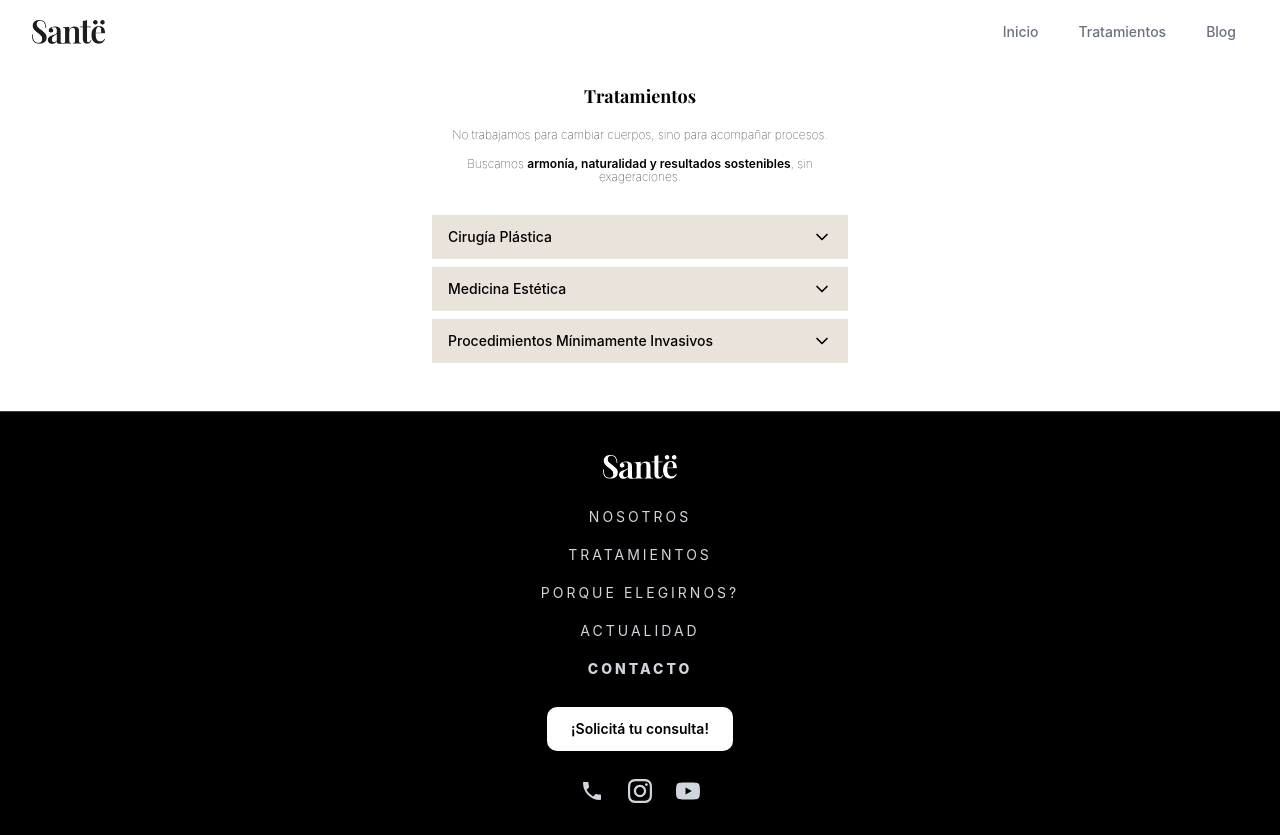
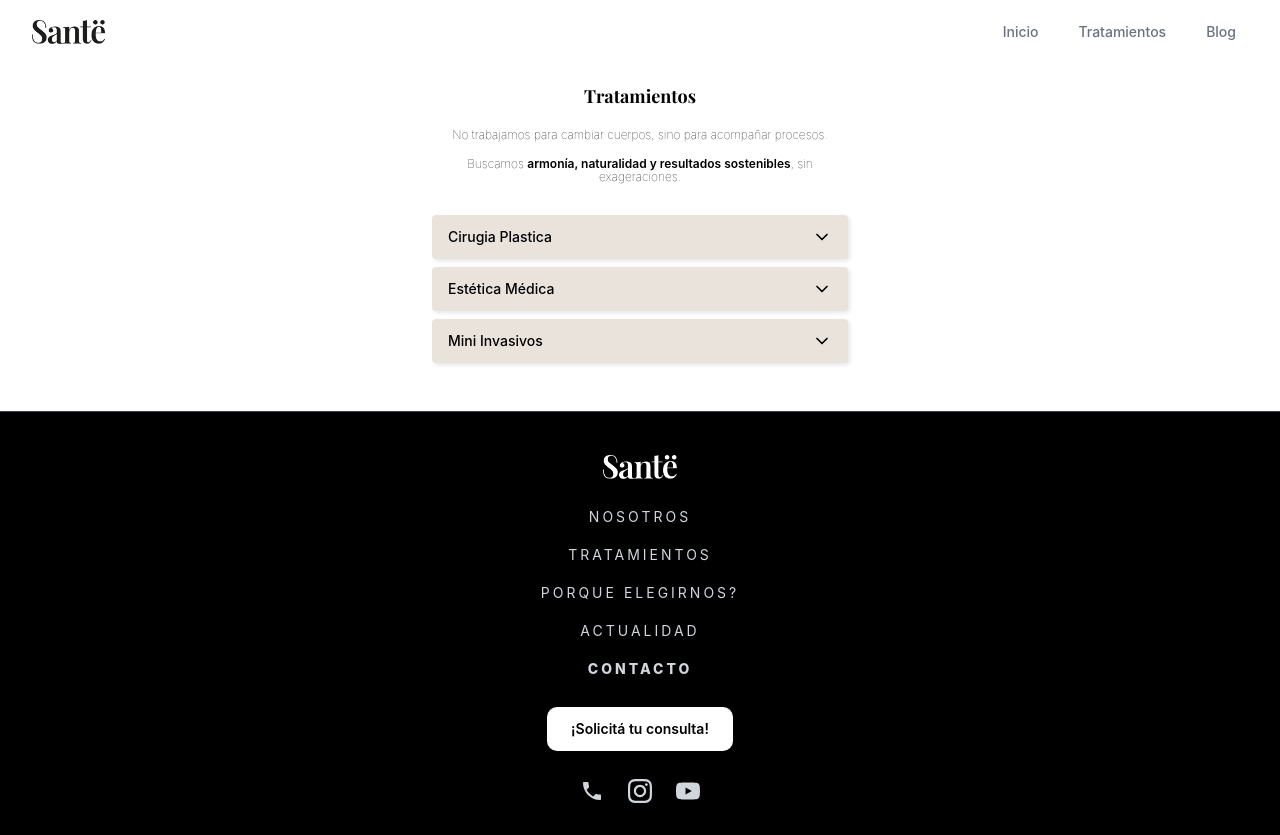
Before and after one commit to CatBoxy/landing-mock, a Next.js app: page /tratamientos in a window 1280 px wide. Built offline with nearby package versions, Linux system fonts and the light colour scheme; a web font is replaced by a local one.

Commit message:
added treatments

```diff
--- a/src/app/tratamientos/page.tsx
+++ b/src/app/tratamientos/page.tsx
@@ -1,29 +1,9 @@
 import { PublicLayout } from "@/components/layout/PublicLayout";
 import { ContactoSection } from "@/components/ContactoSection";
 import { DropdownContainer } from "@/components/DropdownContainer";
+import { treatments } from "@/lib/tratamientos";
 
 export default function TratamientosPage() {
-  const dropdownItems = [
-    {
-      id: "cirugia",
-      title: "Cirugía Plástica",
-      content:
-        "Ofrecemos procedimientos quirúrgicos de alta calidad para el rostro y cuerpo, incluyendo rinoplastia, blefaroplastia, lifting facial, liposucción y cirugía mamaria. Cada procedimiento es personalizado y realizado con técnicas avanzadas para lograr resultados naturales y duraderos."
-    },
-    {
-      id: "estetica",
-      title: "Medicina Estética",
-      content:
-        "Nuestros tratamientos no quirúrgicos incluyen toxina botulínica, rellenos dérmicos, hilos tensores, peelings químicos y tratamientos con láser. Utilizamos tecnología de vanguardia para rejuvenecimiento facial y corporal sin tiempo de recuperación."
-    },
-    {
-      id: "minimamente",
-      title: "Procedimientos Mínimamente Invasivos",
-      content:
-        "Tratamientos que ofrecen resultados visibles con mínima invasión: radiofrecuencia, ultrasonido focalizado, microneedling y tratamientos con plasma rico en plaquetas. Ideales para quienes buscan mejoras sin cirugía."
-    }
-  ];
-
   return (
     <PublicLayout>
       <div className="bg-main-bg pb-12">
@@ -50,7 +30,7 @@ export default function TratamientosPage() {
 
         {/* Dropdowns Section */}
         <div className="px-4 max-w-md mx-auto mt-8">
-          <DropdownContainer items={dropdownItems} />
+          <DropdownContainer treatments={treatments} />
         </div>
       </div>
       {/* Contacto Section */}
--- a/src/components/Dropdown.tsx
+++ b/src/components/Dropdown.tsx
@@ -1,47 +1,105 @@
 "use client";
-import React, { useState } from "react";
+import React from "react";
 import { ChevronDown } from "lucide-react";
 
 interface DropdownProps {
   title: string;
-  content: string;
+  description?: string[];
+  children?: React.ReactNode;
+  level: number;
   isActive: boolean;
   onToggle: () => void;
 }
 
+const levelStyles = {
+  0: {
+    default: "bg-[#E9E3DC]",
+    active: "bg-[#C1C5B4]"
+  },
+  1: {
+    default: "bg-[#C1C5B4]",
+    active: "bg-[#F3F3F3]"
+  },
+  2: {
+    default: "bg-[#F3F3F3]",
+    active: "bg-[#F3F3F3]"
+  }
+};
+
 export function Dropdown({
   title,
-  content,
+  description,
+  children,
+  level,
   isActive,
   onToggle
 }: DropdownProps) {
+  const styles =
+    levelStyles[level as keyof typeof levelStyles] || levelStyles[0];
+
+  const renderDescription = () => {
+    if (!description || description.length === 0) return null;
+
+    const [firstDescription, ...remaining] = description;
+
+    return (
+      <div className="space-y-3">
+        <p className="font-main font-light text-sm text-black leading-relaxed">
+          {firstDescription}
+        </p>
+
+        {remaining.length > 1 ? (
+          <ul className="space-y-1">
+            {remaining.map((item, index) => (
+              <li
+                key={index}
+                className="font-main font-light text-sm text-black leading-relaxed flex items-start"
+              >
+                <span className="mr-2">•</span>
+                <span>{item}</span>
+              </li>
+            ))}
+          </ul>
+        ) : remaining.length === 1 ? (
+          <p className="font-main font-light text-sm text-gray-600 italic leading-relaxed">
+            {remaining[0]}
+          </p>
+        ) : null}
+      </div>
+    );
+  };
+
+  const hasContent = description && description.length > 0;
+  const hasChildren = children && React.Children.count(children) > 0;
+
   return (
     <div className="w-full">
       {/* Dropdown Header */}
       <button
         onClick={onToggle}
-        className={`w-full px-4 py-3 text-left transition-colors duration-200 ${
-          isActive ? "bg-[#C1C5B4]" : "bg-[#E9E3DC]"
-        }`}
+        className={`w-full px-4 py-3 text-left transition-colors duration-200 rounded ${
+          isActive ? styles.active : styles.default
+        } shadow-[2px_2px_4px_rgba(0,0,0,0.1)]`}
       >
         <div className="flex items-center justify-between">
           <span className="font-main font-medium text-sm text-black">
             {title}
           </span>
-          <ChevronDown
-            className={`w-5 h-5 text-black transition-transform duration-200 ${
-              isActive ? "rotate-180" : "rotate-0"
-            }`}
-          />
+          {(hasContent || hasChildren) && (
+            <ChevronDown
+              className={`w-5 h-5 text-black transition-transform duration-200 ${
+                isActive ? "rotate-180" : "rotate-0"
+              }`}
+            />
+          )}
         </div>
       </button>
 
       {/* Dropdown Content */}
       {isActive && (
-        <div className="bg-[#E9E3DC] px-4 py-3">
-          <p className="font-main font-light text-sm text-black leading-relaxed">
-            {content}
-          </p>
+        <div className="bg-white px-4 py-3">
+          {hasContent && renderDescription()}
+          {hasChildren && <div className="mt-3 space-y-2">{children}</div>}
         </div>
       )}
     </div>
--- a/src/components/DropdownContainer.tsx
+++ b/src/components/DropdownContainer.tsx
@@ -2,38 +2,58 @@
 import React, { useState } from "react";
 import { Dropdown } from "./Dropdown";
 
-interface DropdownItem {
-  id: string;
-  title: string;
-  content: string;
+interface TreatmentNode {
+  label: string;
+  description?: string[];
+  children?: TreatmentNode[];
 }
 
 interface DropdownContainerProps {
-  items: DropdownItem[];
+  treatments: TreatmentNode[];
 }
 
-export function DropdownContainer({ items }: DropdownContainerProps) {
-  const [activeDropdown, setActiveDropdown] = useState<string | null>(null);
+interface ActiveDropdowns {
+  [key: string]: boolean;
+}
+
+export function DropdownContainer({ treatments }: DropdownContainerProps) {
+  const [activeDropdowns, setActiveDropdowns] = useState<ActiveDropdowns>({});
 
   const handleToggle = (dropdownId: string) => {
-    if (activeDropdown === dropdownId) {
-      setActiveDropdown(null);
-    } else {
-      setActiveDropdown(dropdownId);
-    }
+    setActiveDropdowns((prev) => ({
+      ...prev,
+      [dropdownId]: !prev[dropdownId]
+    }));
+  };
+
+  const renderTreatmentNode = (
+    node: TreatmentNode,
+    level: number,
+    parentId?: string
+  ): React.ReactNode => {
+    const nodeId = parentId ? `${parentId}-${node.label}` : node.label;
+    const isActive = activeDropdowns[nodeId] || false;
+
+    return (
+      <Dropdown
+        key={nodeId}
+        title={node.label}
+        description={node.description}
+        level={level}
+        isActive={isActive}
+        onToggle={() => handleToggle(nodeId)}
+      >
+        {node.children &&
+          node.children.map((child) =>
+            renderTreatmentNode(child, level + 1, nodeId)
+          )}
+      </Dropdown>
+    );
   };
 
   return (
     <div className="space-y-2">
-      {items.map((item) => (
-        <Dropdown
-          key={item.id}
-          title={item.title}
-          content={item.content}
-          isActive={activeDropdown === item.id}
-          onToggle={() => handleToggle(item.id)}
-        />
-      ))}
+      {treatments.map((treatment) => renderTreatmentNode(treatment, 0))}
     </div>
   );
 }
--- a/src/lib/tratamientos.ts
+++ b/src/lib/tratamientos.ts
@@ -6,7 +6,7 @@ interface TreatmentNode {
 
 export const treatments: TreatmentNode[] = [
   {
-    label: "Cirugia plastica",
+    label: "Cirugia Plastica",
     children: [
       {
         label: "Abdomen y Cuerpo",
```
